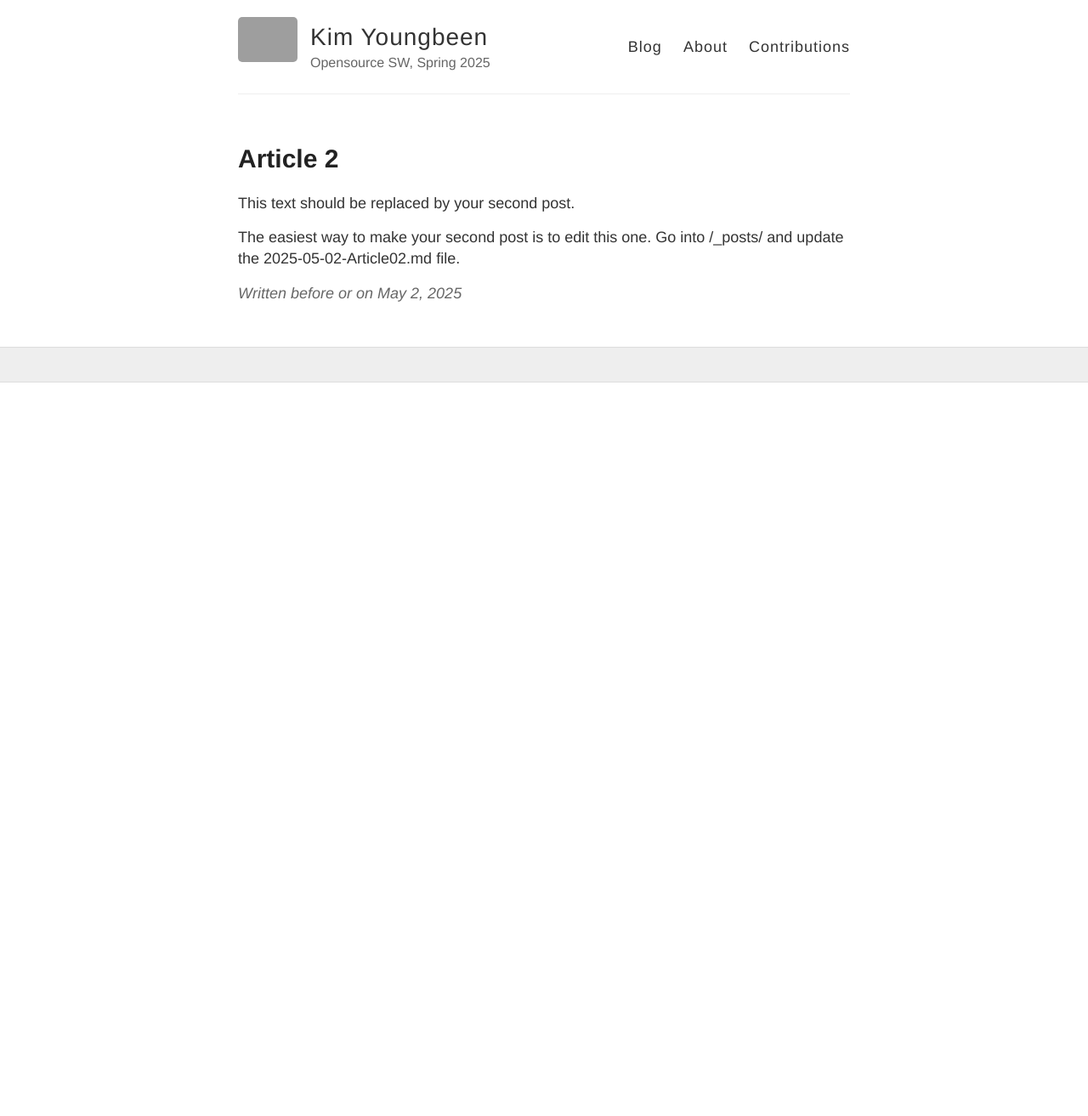
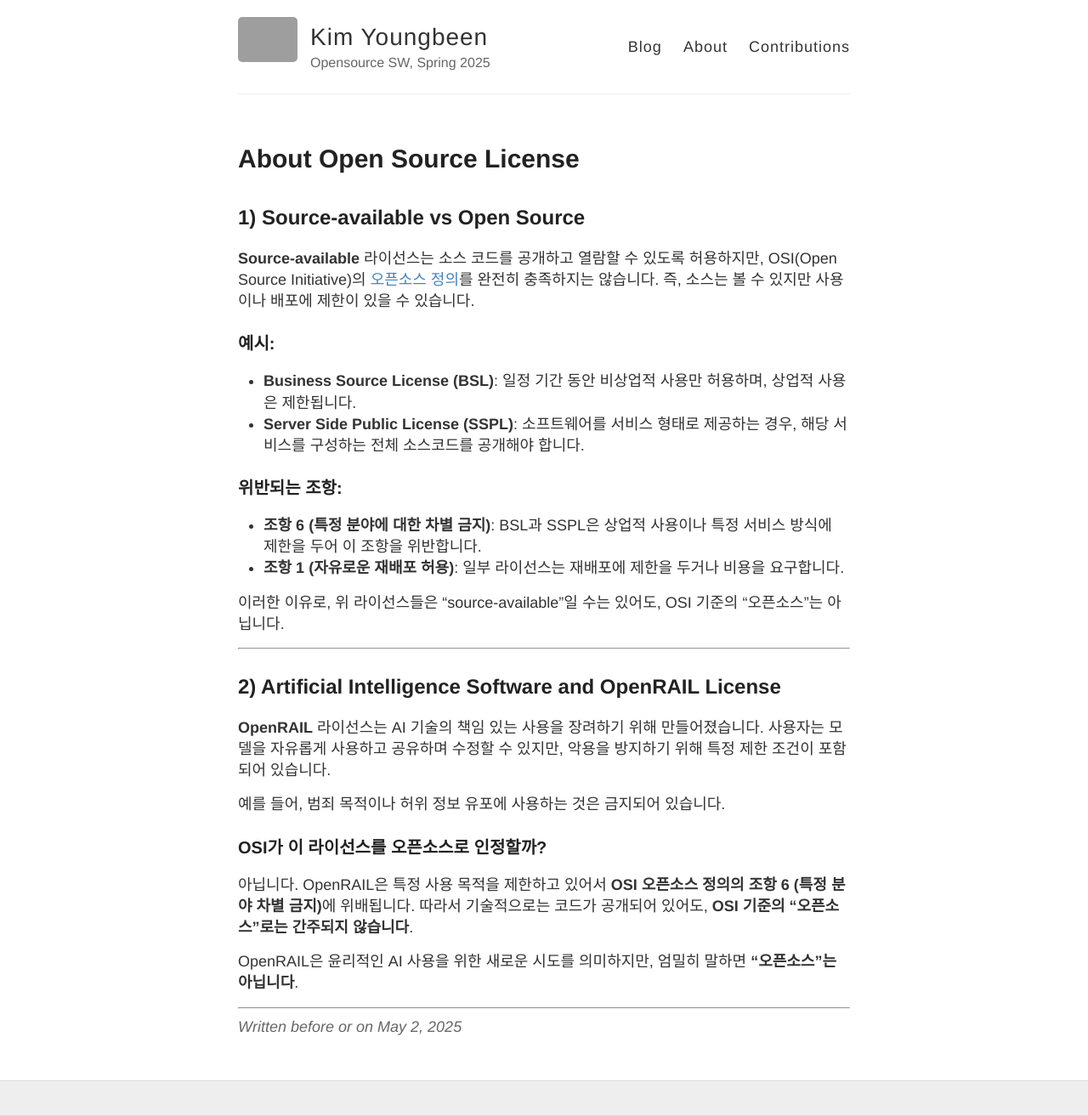
Before and after one commit to IISE-OSS25/sttarrynight-blog, a Jekyll site: the page built from _posts/2025-05-02-Article02.md, in a window 1280 px wide. Shown: the whole page at 85% size. Built offline with Jekyll 4.4.1, drawn with Linux system fonts in a browser that asks for light colours; before the commit the page ends 900 px from its top, so only the background shows below that; grey boxes are pictures that could not be loaded.

Commit message:
Update Article 2

```diff
--- a/_posts/2025-05-02-Article02.md
+++ b/_posts/2025-05-02-Article02.md
@@ -1,10 +1,34 @@
 ---
 layout: post
-title: Article 2
+title: About Open Source License
 ---
 
+## 1) Source-available vs Open Source
 
-This text should be replaced by your second post.
+**Source-available** 라이선스는 소스 코드를 공개하고 열람할 수 있도록 허용하지만, OSI(Open Source Initiative)의 [오픈소스 정의](https://opensource.org/osd)를 완전히 충족하지는 않습니다. 즉, 소스는 볼 수 있지만 사용이나 배포에 제한이 있을 수 있습니다.
 
-The easiest way to make your second post is to edit this one.
-Go into /_posts/ and update the 2025-05-02-Article02.md file.
+### 예시:
+- **Business Source License (BSL)**: 일정 기간 동안 비상업적 사용만 허용하며, 상업적 사용은 제한됩니다.
+- **Server Side Public License (SSPL)**: 소프트웨어를 서비스 형태로 제공하는 경우, 해당 서비스를 구성하는 전체 소스코드를 공개해야 합니다.
+
+### 위반되는 조항:
+- **조항 6 (특정 분야에 대한 차별 금지)**: BSL과 SSPL은 상업적 사용이나 특정 서비스 방식에 제한을 두어 이 조항을 위반합니다.
+- **조항 1 (자유로운 재배포 허용)**: 일부 라이선스는 재배포에 제한을 두거나 비용을 요구합니다.
+
+이러한 이유로, 위 라이선스들은 “source-available”일 수는 있어도, OSI 기준의 “오픈소스”는 아닙니다.
+
+---
+
+## 2) Artificial Intelligence Software and OpenRAIL License
+
+**OpenRAIL** 라이선스는 AI 기술의 책임 있는 사용을 장려하기 위해 만들어졌습니다. 사용자는 모델을 자유롭게 사용하고 공유하며 수정할 수 있지만, 악용을 방지하기 위해 특정 제한 조건이 포함되어 있습니다.
+
+예를 들어, 범죄 목적이나 허위 정보 유포에 사용하는 것은 금지되어 있습니다.
+
+### OSI가 이 라이선스를 오픈소스로 인정할까?
+
+아닙니다. OpenRAIL은 특정 사용 목적을 제한하고 있어서 **OSI 오픈소스 정의의 조항 6 (특정 분야 차별 금지)**에 위배됩니다. 따라서 기술적으로는 코드가 공개되어 있어도, **OSI 기준의 "오픈소스"로는 간주되지 않습니다**.
+
+OpenRAIL은 윤리적인 AI 사용을 위한 새로운 시도를 의미하지만, 엄밀히 말하면 **"오픈소스"는 아닙니다**.
+
+---
```
